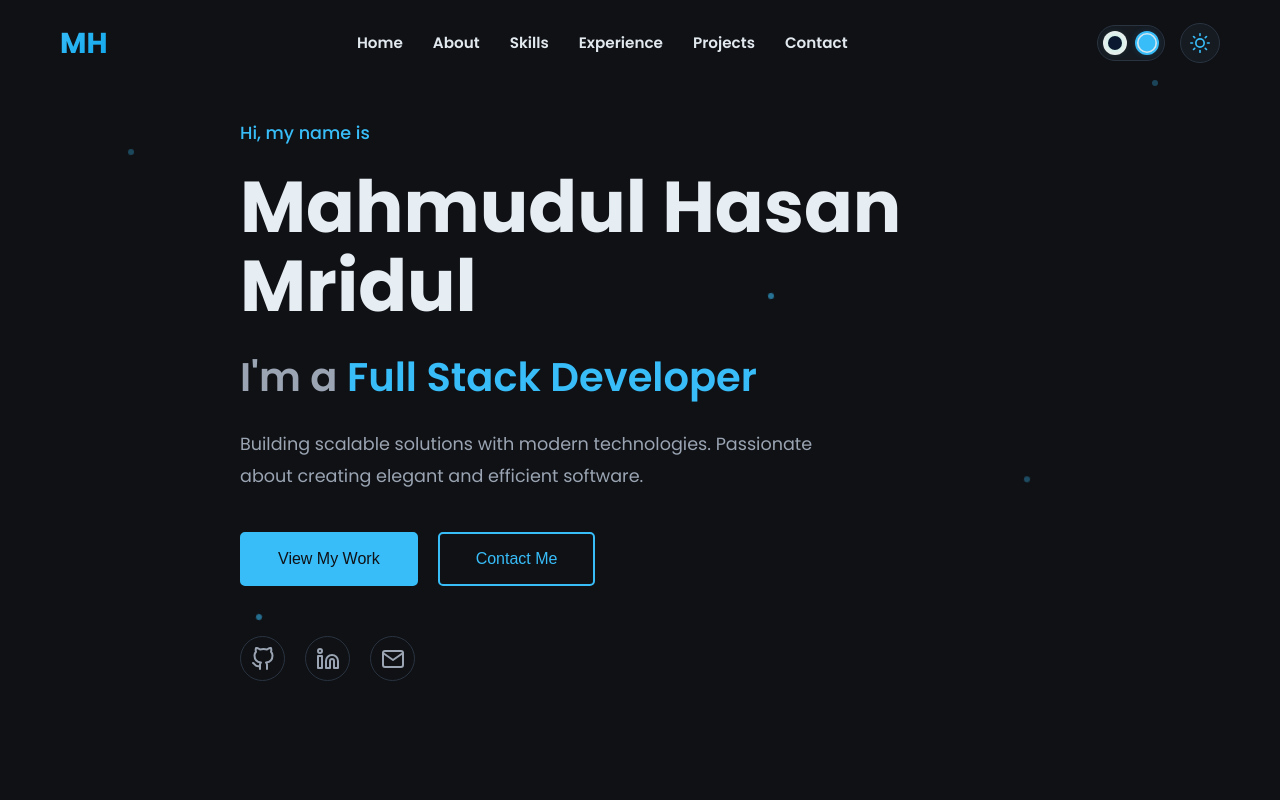
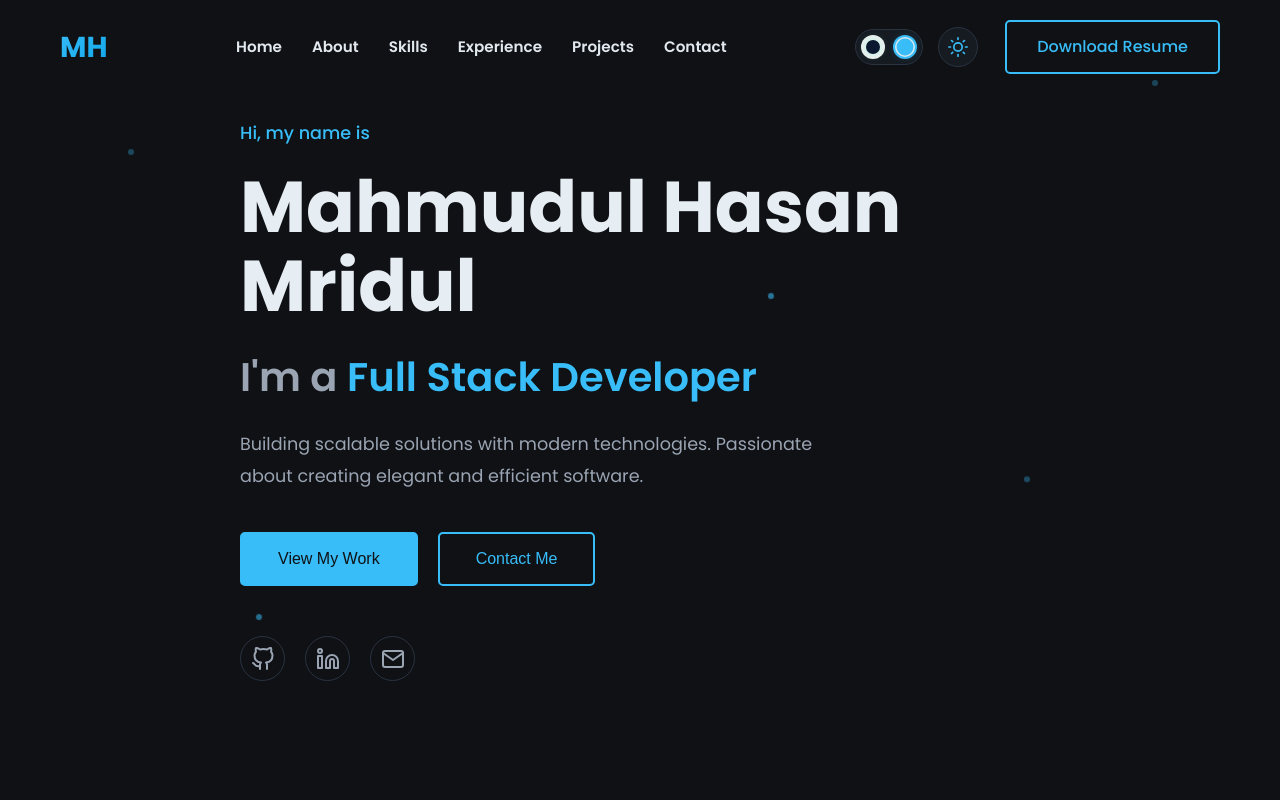
Before and after one commit to Mridul-1005/Portfolio, an Angular app: page / in a window 1280 px wide. Shown: the top 800 px of the page. Built offline with nearby package versions, Linux system fonts and the light colour scheme.

Commit message:
added resume link

```diff
--- a/src/app/components/navbar/navbar.component.html
+++ b/src/app/components/navbar/navbar.component.html
@@ -100,6 +100,9 @@
           </svg>
         }
       </button>
+      <a class="btn desktop-only" href="https://drive.google.com/drive/folders/1b9uOC26HCfY9X1zo6Q_6NWKxc3Dpn5Ra?dmr=1&ec=wgc-drive-%5Bmodule%5D-goto" target="_blank" rel="noopener noreferrer" style="margin-left:12px">
+        Download Resume
+      </a>
 
       <button class="mobile-toggle" (click)="toggleMobileMenu()">
         <span></span>
```
